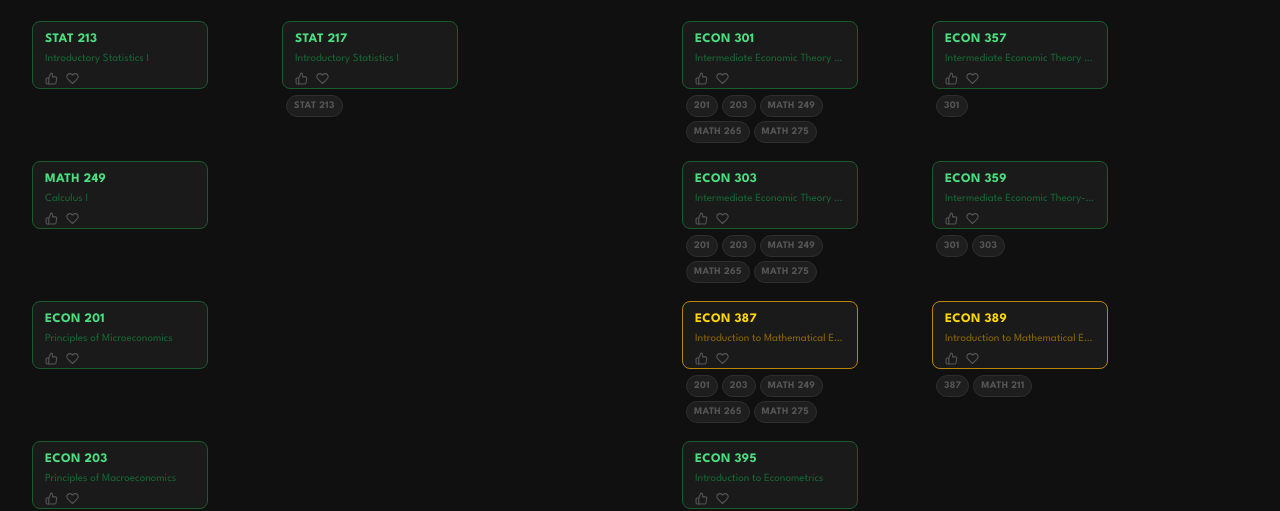
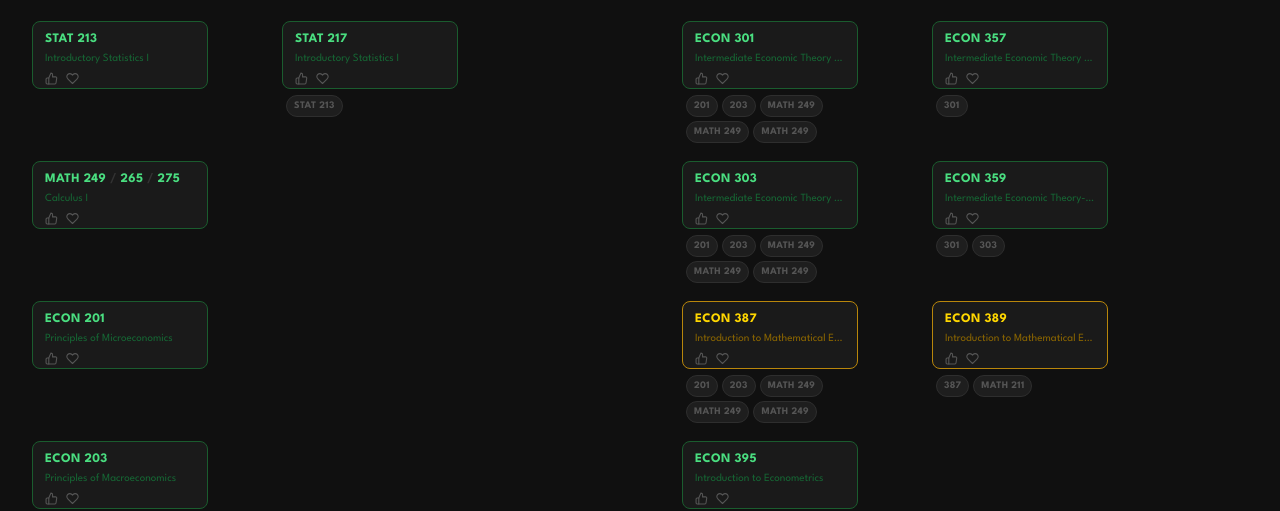
Before and after one commit to ennisord/course-map, a React (Vite) app: page / in a window 1280 px wide. Shown: the top 511 px of the page. Built offline with nearby package versions, Linux system fonts and the light colour scheme.

Commit message:
multi-course nodes

```diff
--- a/src/App.jsx
+++ b/src/App.jsx
@@ -1,6 +1,6 @@
 import { useRef, useState, useEffect } from 'react'
 import courses from './data/courses.json'
-import { buildLayout, getBezier, getColor, resolvePrereq, clampOffset, setContentBounds } from './utils/courseUtils'
+import { buildLayout, getBezier, getColor, getCourseKey, resolvePrereq, clampOffset, setContentBounds } from './utils/courseUtils'
 import CourseNode from './components/CourseNode'
 import Legend from './components/Legend'
 import LoadingScreen from './components/LoadingScreen'
@@ -8,10 +8,8 @@ import CourseDetailPanel from './components/CourseDetailPanel'
 import ElectivePopup from './components/ElectivePopup'
 import SearchPopup from './components/SearchPopup'
 
-
 const WORD = 'Course Map'
 
-// Edit these subheaders to match your department's language
 const ZONE_LABELS = {
   1: { title: '100-level', sub: 'Foundations' },
   2: { title: '200-level', sub: 'Core methods' },
@@ -22,8 +20,6 @@ const ZONE_LABELS = {
   7: { title: '700-level', sub: '' },
 }
 
-// How far above the node layer (y=50) the bracket sits.
-// Increase this value for more breathing room.
 const LABEL_OFFSET_Y = -80
 
 export default function App() {
@@ -38,9 +34,7 @@ export default function App() {
   const didDragRef = useRef(false)
   const [searchOpen, setSearchOpen] = useState(false)
 
-
   const { layout, collapsedElectives, zoneExtents } = buildLayout(courses)
-  const getKey = (course) => `${course.dept}-${course.id}`
 
   const allPositions = Object.values(layout)
   if (allPositions.length > 0) {
@@ -53,7 +47,7 @@ export default function App() {
   }
 
   const selectedCourse = selectedId
-    ? courses.find(c => getKey(c) === selectedId) ?? null
+    ? courses.find(c => getCourseKey(c) === selectedId) ?? null
     : null
 
   useEffect(() => {
@@ -81,7 +75,7 @@ export default function App() {
   }, []) // eslint-disable-line react-hooks/exhaustive-deps
 
   const connectedIds = selectedId ? (() => {
-    const selected = courses.find(c => getKey(c) === selectedId)
+    const selected = courses.find(c => getCourseKey(c) === selectedId)
     if (!selected) return new Set()
     const ids = new Set()
     selected.prereqs.forEach(prereq => {
@@ -89,13 +83,9 @@ export default function App() {
       if (key) ids.add(key)
     })
     courses.forEach(c => {
-      if (c.prereqs.some(p => {
-        if (typeof p === 'number') {
-          const sel = courses.find(x => getKey(x) === selectedId)
-          return sel && p === sel.id
-        }
-        return resolvePrereq(p, courses) === selectedId
-      })) ids.add(getKey(c))
+      if (c.prereqs.some(p => resolvePrereq(p, courses) === selectedId)) {
+        ids.add(getCourseKey(c))
+      }
     })
     return ids
   })() : new Set()
@@ -179,7 +169,6 @@ export default function App() {
 
   const popupElectives = popup ? collapsedElectives[popup.ghostKey] : null
 
-  // Bracket geometry constants
   const BRACKET_TICK = 8
   const BRACKET_RADIUS = 4
   const bracketY = LABEL_OFFSET_Y + 36
@@ -201,8 +190,6 @@ export default function App() {
         top: 0,
         left: 0,
       }}>
-
-        {/* Zone overbrace labels */}
         <svg
           className="absolute top-0 left-0 overflow-visible pointer-events-none"
           style={{ width: 4000, height: 4000 }}
@@ -213,39 +200,16 @@ export default function App() {
             const midX = (startX + endX) / 2
             const r = BRACKET_RADIUS
             const tick = BRACKET_TICK
-
             return (
               <g key={zone} style={{ fontFamily: "'League Spartan', sans-serif" }}>
-                {/* Rectangular overbrace: left tick → rounded corner → bar → rounded corner → right tick */}
                 <path
                   d={`M ${startX} ${bracketY + tick} L ${startX} ${bracketY + r} Q ${startX} ${bracketY} ${startX + r} ${bracketY} L ${endX - r} ${bracketY} Q ${endX} ${bracketY} ${endX} ${bracketY + r} L ${endX} ${bracketY + tick}`}
-                  fill="none"
-                  stroke="#2e2e2e"
-                  strokeWidth={1.5}
-                  strokeLinecap="round"
+                  fill="none" stroke="#2e2e2e" strokeWidth={1.5} strokeLinecap="round"
                 />
-                {/* Level title e.g. "100-level" */}
-                <text
-                  x={midX}
-                  y={LABEL_OFFSET_Y + 22}
-                  textAnchor="middle"
-                  fill="#666"
-                  fontSize={14}
-                  fontWeight={600}
-                  letterSpacing="0.06em"
-                >
+                <text x={midX} y={LABEL_OFFSET_Y + 22} textAnchor="middle" fill="#666" fontSize={14} fontWeight={600} letterSpacing="0.06em">
                   {label.title.toUpperCase()}
                 </text>
-                {/* Subheader */}
-                <text
-                  x={midX}
-                  y={LABEL_OFFSET_Y + 2}
-                  textAnchor="middle"
-                  fill="#3a3a3a"
-                  fontSize={16}
-                  fontWeight={400}
-                  letterSpacing="0.03em"
-                >
+                <text x={midX} y={LABEL_OFFSET_Y + 2} textAnchor="middle" fill="#3a3a3a" fontSize={16} fontWeight={400} letterSpacing="0.03em">
                   {label.sub}
                 </text>
               </g>
@@ -253,10 +217,9 @@ export default function App() {
           })}
         </svg>
 
-        {/* Bezier curves — only for selected and connected nodes */}
         <svg className="absolute top-0 left-0 overflow-visible pointer-events-none" style={{ width: 4000, height: 4000 }}>
           {courses.map(course => {
-            const key = getKey(course)
+            const key = getCourseKey(course)
             const from = layout[key]
             if (!from) return null
             if (selectedId !== key) return null
@@ -270,21 +233,17 @@ export default function App() {
                 <path
                   key={`${key}-${i}`}
                   d={getBezier(to.x, to.y, from.x, from.y)}
-                  stroke={border}
-                  strokeWidth={2}
-                  fill="none"
-                  opacity={0.85}
+                  stroke={border} strokeWidth={2} fill="none" opacity={0.85}
                 />
               )
             })
           })}
         </svg>
 
-        {/* Regular course nodes */}
         {courses
           .filter(c => c.tags.length > 0)
           .map(course => {
-            const key = getKey(course)
+            const key = getCourseKey(course)
             const pos = layout[key]
             const selected = selectedId === key || connectedIds.has(key)
             return (
@@ -307,7 +266,6 @@ export default function App() {
             )
           })}
 
-        {/* Ghost nodes for collapsed electives */}
         {Object.entries(collapsedElectives).map(([ghostKey, { courses: electives, x, y }]) => {
           const isOpen = popup?.ghostKey === ghostKey
           return (
@@ -315,12 +273,7 @@ export default function App() {
               key={ghostKey}
               data-ghost="true"
               className="absolute select-none -translate-x-1/2 -translate-y-1/2 cursor-pointer"
-              style={{
-                left: x,
-                top: y,
-                width: 176,
-                fontFamily: "'League Spartan', sans-serif",
-              }}
+              style={{ left: x, top: y, width: 176, fontFamily: "'League Spartan', sans-serif" }}
               onMouseDown={e => { e.stopPropagation(); beginDrag(e.clientX, e.clientY) }}
               onTouchStart={e => { e.stopPropagation(); beginDrag(e.touches[0].clientX, e.touches[0].clientY) }}
               onClick={() => handleGhostClick(ghostKey)}
@@ -328,11 +281,8 @@ export default function App() {
               <div style={{
                 background: isOpen ? '#1e1e1e' : '#161616',
                 border: `1px dashed ${isOpen ? '#555' : '#333'}`,
-                borderRadius: 10,
-                padding: '7px 12px',
-                display: 'flex',
-                alignItems: 'center',
-                gap: 8,
+                borderRadius: 10, padding: '7px 12px',
+                display: 'flex', alignItems: 'center', gap: 8,
                 transition: 'border-color 0.15s, background 0.15s',
               }}>
                 <svg width="13" height="13" viewBox="0 0 24 24" fill="none" stroke={isOpen ? '#888' : '#444'} strokeWidth="2" strokeLinecap="round" style={{ flexShrink: 0, transition: 'stroke 0.15s' }}>
@@ -343,9 +293,7 @@ export default function App() {
                   <div style={{ color: isOpen ? '#aaa' : '#666', fontSize: 11, fontWeight: 600, letterSpacing: '0.03em', transition: 'color 0.15s' }}>
                     {electives.length} elective{electives.length !== 1 ? 's' : ''}
                   </div>
-                  <div style={{ color: '#3a3a3a', fontSize: 10, marginTop: 1 }}>
-                    click to browse
-                  </div>
+                  <div style={{ color: '#3a3a3a', fontSize: 10, marginTop: 1 }}>click to browse</div>
                 </div>
                 <svg
                   width="10" height="10" viewBox="0 0 24 24" fill="none"
@@ -360,13 +308,12 @@ export default function App() {
         })}
       </div>
 
-      {/* Elective popup — outside the panning layer, fixed position */}
       {popup && popupElectives && (
         <ElectivePopup
           courses={popupElectives.courses}
           allCourses={courses}
           selectedId={selectedId}
-          onSelectCourse={(course) => setSelectedId(getKey(course))}
+          onSelectCourse={(course) => setSelectedId(getCourseKey(course))}
           onClose={() => setPopup(null)}
         />
       )}
@@ -374,12 +321,11 @@ export default function App() {
       {searchOpen && (
         <SearchPopup
           courses={courses}
-          onSelectCourse={(course) => { setSelectedId(getKey(course)); setSearchOpen(false) }}
+          onSelectCourse={(course) => { setSelectedId(getCourseKey(course)); setSearchOpen(false) }}
           onClose={() => setSearchOpen(false)}
         />
       )}
 
-      {/* Course detail panel */}
       <CourseDetailPanel
         course={selectedCourse}
         courses={courses}
--- a/src/components/CourseNode.jsx
+++ b/src/components/CourseNode.jsx
@@ -1,5 +1,8 @@
 import { useState } from 'react'
-import { getColor, getGlow, resolvePrereq } from '../utils/courseUtils'
+import { getColor, getGlow, getCourseKey, resolvePrereq } from '../utils/courseUtils'
+
+// Colour of the "/" separator between OR-group options
+const OR_SLASH_COLOR = '#333'
 
 export default function CourseNode({ course, pos, selected, onDragStart, onClick, courses, onSelectCourse }) {
   const [completed, setCompleted] = useState(false)
@@ -15,48 +18,50 @@ export default function CourseNode({ course, pos, selected, onDragStart, onClick
       : getGlow(course.tags)
     : 'none'
 
+  // Display label: "MATH 249 / 265 / 275" for multi-id, normal otherwise
+  const ids = Array.isArray(course.id) ? course.id : [course.id]
+  const courseLabel = ids.length > 1
+    ? `${course.dept} ${ids[0]}`
+    : `${course.dept} ${course.id}`
+  const extraIds = ids.slice(1) // [265, 275] if multi-id
+
   const prereqBlobs = course.prereqs.map(prereq => {
     const key = resolvePrereq(prereq, courses)
-    const prereqCourse = key ? courses.find(c => `${c.dept}-${c.id}` === key) : null
+    const prereqCourse = key ? courses.find(c => getCourseKey(c) === key) : null
     let label
     if (prereqCourse) {
       label = prereqCourse.dept === 'ECON'
-        ? String(prereqCourse.id)
-        : `${prereqCourse.dept} ${prereqCourse.id}`
+        ? String(Array.isArray(prereqCourse.id) ? prereqCourse.id[0] : prereqCourse.id)
+        : `${prereqCourse.dept} ${Array.isArray(prereqCourse.id) ? prereqCourse.id[0] : prereqCourse.id}`
     } else {
       label = typeof prereq === 'number' ? String(prereq) : prereq
     }
     return { key, label, prereqCourse }
   })
 
-  // Card height is fixed ~68px. Blobs are absolutely positioned below so they
-  // don't affect the outer div height, keeping -translate-y-1/2 centering correct
-  // for bezier curve endpoints.
   const CARD_HEIGHT = 68
 
   return (
     <div
       className="absolute select-none w-44 -translate-x-1/2 -translate-y-1/2"
-      style={{
-        left: pos.x,
-        top: pos.y,
-        fontFamily: "'League Spartan', sans-serif",
-        height: CARD_HEIGHT,
-      }}
+      style={{ left: pos.x, top: pos.y, fontFamily: "'League Spartan', sans-serif", height: CARD_HEIGHT }}
     >
-      {/* Main card */}
       <div
         className="rounded-lg bg-[#1a1a1a] px-3 py-2 cursor-pointer h-full"
-        style={{
-          border: `1px solid ${border}`,
-          boxShadow: glow,
-        }}
+        style={{ border: `1px solid ${border}`, boxShadow: glow }}
         onMouseDown={e => { e.stopPropagation(); onDragStart(e) }}
         onTouchStart={e => { e.stopPropagation(); onDragStart(e) }}
         onClick={onClick}
       >
+        {/* Course id line — shows "MATH 249 / 265 / 275" for multi-id */}
         <div className="text-[13px] font-bold tracking-wide truncate" style={{ color: text }}>
-          {course.dept} {course.id}
+          {courseLabel}
+          {extraIds.map((xid, i) => (
+            <span key={xid}>
+              <span style={{ color: OR_SLASH_COLOR, fontWeight: 700 }}> / </span>
+              <span>{xid}</span>
+            </span>
+          ))}
         </div>
         <div className="text-[11px] font-normal truncate" style={{ color: muted }}>
           {course.name}
@@ -96,7 +101,6 @@ export default function CourseNode({ course, pos, selected, onDragStart, onClick
         </div>
       </div>
 
-      {/* Prereq blobs — absolutely positioned below card, don't affect outer div height */}
       {prereqBlobs.length > 0 && (
         <div
           className="flex flex-wrap gap-1 px-1"
@@ -107,11 +111,8 @@ export default function CourseNode({ course, pos, selected, onDragStart, onClick
               key={key ?? label}
               onMouseDown={e => e.stopPropagation()}
               onTouchStart={e => e.stopPropagation()}
-              onClick={e => {
-                e.stopPropagation()
-                if (key && onSelectCourse) onSelectCourse(key)
-              }}
-              title={prereqCourse ? `${prereqCourse.dept} ${prereqCourse.id} — ${prereqCourse.name}` : label}
+              onClick={e => { e.stopPropagation(); if (key && onSelectCourse) onSelectCourse(key) }}
+              title={prereqCourse ? `${prereqCourse.dept} ${Array.isArray(prereqCourse.id) ? prereqCourse.id.join('/') : prereqCourse.id} — ${prereqCourse.name}` : label}
               style={{
                 background: '#1e1e1e',
                 border: '1px solid #2e2e2e',
@@ -126,15 +127,8 @@ export default function CourseNode({ course, pos, selected, onDragStart, onClick
                 transition: 'border-color 0.15s, color 0.15s',
                 lineHeight: 1.6,
               }}
-              onMouseEnter={e => {
-                if (!key) return
-                e.currentTarget.style.borderColor = '#555'
-                e.currentTarget.style.color = '#999'
-              }}
-              onMouseLeave={e => {
-                e.currentTarget.style.borderColor = '#2e2e2e'
-                e.currentTarget.style.color = '#555'
-              }}
+              onMouseEnter={e => { if (!key) return; e.currentTarget.style.borderColor = '#555'; e.currentTarget.style.color = '#999' }}
+              onMouseLeave={e => { e.currentTarget.style.borderColor = '#2e2e2e'; e.currentTarget.style.color = '#555' }}
             >
               {label}
             </button>
--- a/src/data/courses.json
+++ b/src/data/courses.json
@@ -17,7 +17,7 @@
     "tags": ["core"]
   },
   {
-    "id": 249,
+    "id": [249, 265, 275],
     "dept": "MATH",
     "name": "Calculus I",
     "year": 1,
--- a/src/utils/courseUtils.js
+++ b/src/utils/courseUtils.js
@@ -10,17 +10,36 @@ export function getGlow(tags) {
   return '0 0 10px 2px rgba(150,150,150,0.5)'
 }
 
+// Returns the canonical key for a course (uses first id if multi-id)
+export function getCourseKey(course) {
+  const id = Array.isArray(course.id) ? course.id[0] : course.id
+  return `${course.dept}-${id}`
+}
+
+// Returns all keys a course responds to (one per id)
+export function getCourseKeys(course) {
+  const ids = Array.isArray(course.id) ? course.id : [course.id]
+  return ids.map(id => `${course.dept}-${id}`)
+}
+
 export function resolvePrereq(prereq, courseList) {
   if (typeof prereq === 'number') {
-    const match = courseList.find(c => c.id === prereq)
-    return match ? `${match.dept}-${match.id}` : null
+    const match = courseList.find(c => {
+      const ids = Array.isArray(c.id) ? c.id : [c.id]
+      return ids.includes(prereq)
+    })
+    return match ? getCourseKey(match) : null
   }
   const parts = prereq.trim().split(/\s+/)
   if (parts.length < 2) return null
   const dept = parts[0]
   const id = parseInt(parts[1])
-  const match = courseList.find(c => c.dept === dept && c.id === id)
-  return match ? `${match.dept}-${match.id}` : null
+  const match = courseList.find(c => {
+    if (c.dept !== dept) return false
+    const ids = Array.isArray(c.id) ? c.id : [c.id]
+    return ids.includes(id)
+  })
+  return match ? getCourseKey(match) : null
 }
 
 export function getBezier(x1, y1, x2, y2) {
@@ -28,37 +47,33 @@ export function getBezier(x1, y1, x2, y2) {
   return `M ${x1} ${y1} C ${cx} ${y1}, ${cx} ${y2}, ${x2} ${y2}`
 }
 
-// Returns { layout, collapsedElectives, zoneExtents }
-// layout: { [key]: { x, y } } — only core/honours courses + one ghost node per zone that has electives
-// collapsedElectives: { [zoneGhostKey]: { courses: [...], x, y } }
-// zoneExtents: { [zone]: { startX, endX } } — pixel bounds of each zone column
 export function buildLayout(courses) {
   const ZONE_GAP = 400
   const SUBCOL_GAP = 250
   const ROW_GAP = 140
   const NODE_WIDTH = 176
 
-  // Separate visible (core/honours) from electives (tags: [])
   const isElective = c => c.tags.length === 0
   const visibleCourses = courses.filter(c => !isElective(c))
   const electiveCourses = courses.filter(isElective)
 
+  // Use first id for zone bucketing
+  const primaryId = c => Array.isArray(c.id) ? c.id[0] : c.id
+
   const byZone = {}
   visibleCourses.forEach(c => {
-    const zone = Math.floor(c.id / 100)
+    const zone = Math.floor(primaryId(c) / 100)
     if (!byZone[zone]) byZone[zone] = []
     byZone[zone].push(c)
   })
 
-  // Also track which zones have electives
   const electivesByZone = {}
   electiveCourses.forEach(c => {
-    const zone = Math.floor(c.id / 100)
+    const zone = Math.floor(primaryId(c) / 100)
     if (!electivesByZone[zone]) electivesByZone[zone] = []
     electivesByZone[zone].push(c)
   })
 
-  // Make sure zones with electives but no visible courses still get a zone entry
   Object.keys(electivesByZone).forEach(zone => {
     if (!byZone[zone]) byZone[zone] = []
   })
@@ -67,7 +82,6 @@ export function buildLayout(courses) {
   const sortedZones = Object.keys(byZone).map(Number).sort()
   const allGroupSizes = sortedZones.map(z => byZone[z].length + (electivesByZone[z] ? 1 : 0))
   const globalMax = Math.max(...allGroupSizes, 1)
-  const globalHeight = (globalMax - 1) * ROW_GAP
   let zoneX = 0
 
   const collapsedElectives = {}
@@ -75,29 +89,33 @@ export function buildLayout(courses) {
 
   sortedZones.forEach(zone => {
     const group = byZone[zone]
-    const idSet = new Set(group.map(c => c.id))
+    // All ids in this zone (flattened across multi-id courses)
+    const idSet = new Set(group.flatMap(c => Array.isArray(c.id) ? c.id : [c.id]))
 
     const subcol = {}
     const getSubcol = (course) => {
-      if (subcol[course.id] !== undefined) return subcol[course.id]
+      const pid = primaryId(course)
+      if (subcol[pid] !== undefined) return subcol[pid]
 
       const inZonePrereqs = course.prereqs.filter(p => {
         if (typeof p === 'number') return idSet.has(p)
         const parts = p.trim().split(/\s+/)
         if (parts.length < 2) return false
-        const pid = parseInt(parts[1])
-        return idSet.has(pid)
+        return idSet.has(parseInt(parts[1]))
       }).map(p => {
         if (typeof p === 'number') return p
         return parseInt(p.trim().split(/\s+/)[1])
       })
 
-      if (inZonePrereqs.length === 0) { subcol[course.id] = 0; return 0 }
-      const max = Math.max(...inZonePrereqs.map(pid => {
-        const prereq = group.find(c => c.id === pid)
+      if (inZonePrereqs.length === 0) { subcol[pid] = 0; return 0 }
+      const max = Math.max(...inZonePrereqs.map(depId => {
+        const prereq = group.find(c => {
+          const ids = Array.isArray(c.id) ? c.id : [c.id]
+          return ids.includes(depId)
+        })
         return prereq ? getSubcol(prereq) : 0
       }))
-      subcol[course.id] = max + 1
+      subcol[pid] = max + 1
       return max + 1
     }
 
@@ -105,7 +123,7 @@ export function buildLayout(courses) {
 
     const bySubcol = {}
     group.forEach(c => {
-      const sc = subcol[c.id]
+      const sc = subcol[primaryId(c)]
       if (!bySubcol[sc]) bySubcol[sc] = []
       bySubcol[sc].push(c)
     })
@@ -113,33 +131,26 @@ export function buildLayout(courses) {
     Object.entries(bySubcol).forEach(([sc, subgroup]) => {
       const startY = 50
       subgroup.forEach((c, i) => {
-        positioned[`${c.dept}-${c.id}`] = {
-          x: zoneX + parseInt(sc) * SUBCOL_GAP,
-          y: startY + i * ROW_GAP,
-        }
+        const pos = { x: zoneX + parseInt(sc) * SUBCOL_GAP, y: startY + i * ROW_GAP }
+        // Register position under ALL keys the course responds to
+        getCourseKeys(c).forEach(key => { positioned[key] = pos })
       })
     })
 
-    // Place ghost node for electives in this zone
     if (electivesByZone[zone]) {
       const col0Courses = bySubcol[0] || []
-      const col0Ys = col0Courses.map(c => positioned[`${c.dept}-${c.id}`]?.y ?? 0)
+      const col0Ys = col0Courses.map(c => positioned[getCourseKey(c)]?.y ?? 0)
       const bottomY = col0Ys.length > 0 ? Math.max(...col0Ys) + ROW_GAP : 40
       const ghostX = zoneX
       const ghostKey = `ghost-${zone}`
       positioned[ghostKey] = { x: ghostX, y: bottomY }
-      collapsedElectives[ghostKey] = {
-        courses: electivesByZone[zone],
-        x: ghostX,
-        y: bottomY,
-      }
+      collapsedElectives[ghostKey] = { courses: electivesByZone[zone], x: ghostX, y: bottomY }
     }
 
-    const maxSubcol = bySubcol && Object.keys(bySubcol).length > 0
+    const maxSubcol = Object.keys(bySubcol).length > 0
       ? Math.max(...Object.keys(bySubcol).map(Number))
       : 0
 
-    // Record zone extents: startX is the left edge, endX is right edge of last subcol + node width
     zoneExtents[zone] = {
       startX: zoneX - NODE_WIDTH / 2,
       endX: zoneX + maxSubcol * SUBCOL_GAP + NODE_WIDTH / 2,
@@ -151,11 +162,8 @@ export function buildLayout(courses) {
   return { layout: positioned, collapsedElectives, zoneExtents }
 }
 
-// Call once after buildLayout to register content bounds for clamping.
 let _contentBounds = null
-export function setContentBounds(bounds) {
-  _contentBounds = bounds
-}
+export function setContentBounds(bounds) { _contentBounds = bounds }
 
 export function clampOffset(x, y, scale) {
   const vw = window.innerWidth
@@ -167,15 +175,9 @@ export function clampOffset(x, y, scale) {
     const cRight  = _contentBounds.maxX * scale
     const cTop    = _contentBounds.minY * scale
     const cBottom = _contentBounds.maxY * scale
-
-    const minX = MARGIN - cRight
-    const maxX = vw - MARGIN - cLeft
-    const minY = MARGIN - cBottom
-    const maxY = vh - MARGIN - cTop
-
     return {
-      x: Math.min(maxX, Math.max(minX, x)),
-      y: Math.min(maxY, Math.max(minY, y)),
+      x: Math.min(vw - MARGIN - cLeft, Math.max(MARGIN - cRight, x)),
+      y: Math.min(vh - MARGIN - cTop, Math.max(MARGIN - cBottom, y)),
     }
   }
 
```
